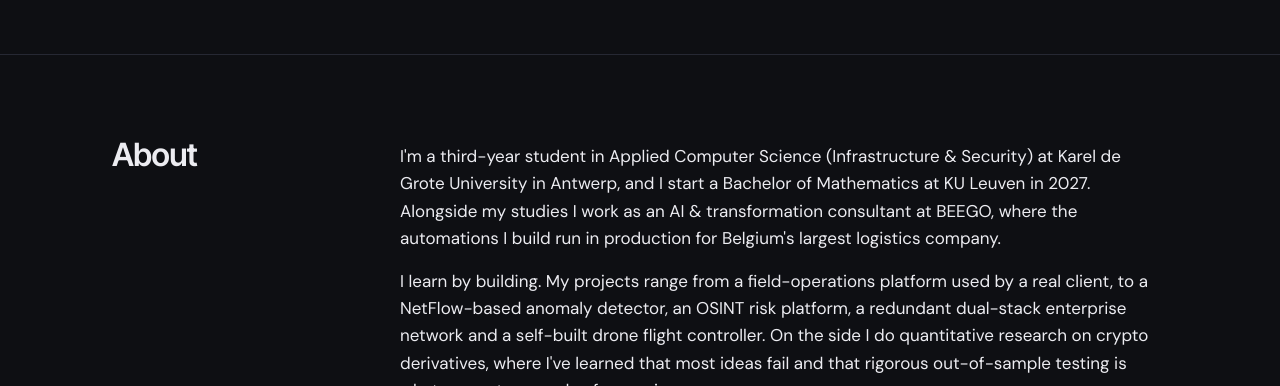
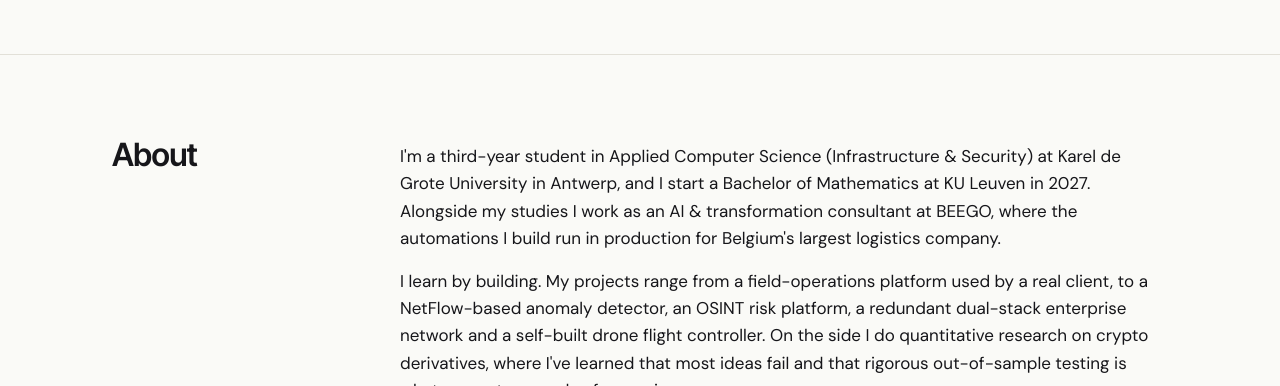
Before and after one commit to noaRoblesLevy/NRL_PORTFOLIO, a plain HTML site: page index.html in a window 1280 px wide. Shown: the part 714-1100 px from the top of the page. Drawn offline with Linux system fonts and the dark colour scheme.

Commit message:
Make light mode the default

```diff
--- a/script.js
+++ b/script.js
@@ -1,10 +1,9 @@
-// Theme toggle: remembers the visitor's choice, otherwise follows the system.
+// Theme toggle: light by default, remembers the visitor's choice.
 (function () {
   var root = document.documentElement;
   var btn = document.getElementById('themeToggle');
   btn.addEventListener('click', function () {
-    var current = root.dataset.theme ||
-      (window.matchMedia('(prefers-color-scheme: dark)').matches ? 'dark' : 'light');
+    var current = root.dataset.theme || 'light';
     var next = current === 'dark' ? 'light' : 'dark';
     root.dataset.theme = next;
     try { localStorage.setItem('theme', next); } catch (e) {}
--- a/styles.css
+++ b/styles.css
@@ -18,25 +18,6 @@
   --display: "Inter Tight", "DM Sans", system-ui, sans-serif;
   --mono: "JetBrains Mono", ui-monospace, Consolas, monospace;
   color-scheme: light;
-}
-
-@media (prefers-color-scheme: dark) {
-  :root:not([data-theme="light"]) {
-    --bg: #0e0f13;
-    --bg-alt: #13151b;
-    --surface: #171920;
-    --text: #ececf1;
-    --muted: #9b9caa;
-    --line: #262833;
-    --accent: #7c9cff;
-    --accent-soft: #1c2440;
-    --live: #4fd1a1;
-    --live-soft: #12302a;
-    --star: #f1c25b;
-    --star-soft: #33290f;
-    --shadow: 0 1px 2px rgba(0, 0, 0, .3), 0 8px 24px rgba(0, 0, 0, .25);
-    color-scheme: dark;
-  }
 }
 
 :root[data-theme="dark"] {
@@ -105,10 +86,6 @@ p { margin: 0; }
 .icon-moon { display: none; }
 :root[data-theme="dark"] .icon-sun { display: none; }
 :root[data-theme="dark"] .icon-moon { display: block; }
-@media (prefers-color-scheme: dark) {
-  :root:not([data-theme="light"]) .icon-sun { display: none; }
-  :root:not([data-theme="light"]) .icon-moon { display: block; }
-}
 
 /* ---------- Hero ---------- */
 .hero { padding: 56px 0 40px; }
@@ -136,7 +113,6 @@ h1 {
 .btn:hover { text-decoration: none; transform: translateY(-1px); border-color: var(--muted); }
 .btn.primary { background: var(--accent); border-color: var(--accent); color: #fff; }
 :root[data-theme="dark"] .btn.primary { color: #0e0f13; }
-@media (prefers-color-scheme: dark) { :root:not([data-theme="light"]) .btn.primary { color: #0e0f13; } }
 
 .hero-card {
   background: var(--surface); border: 1px solid var(--line); border-radius: var(--radius);
```
